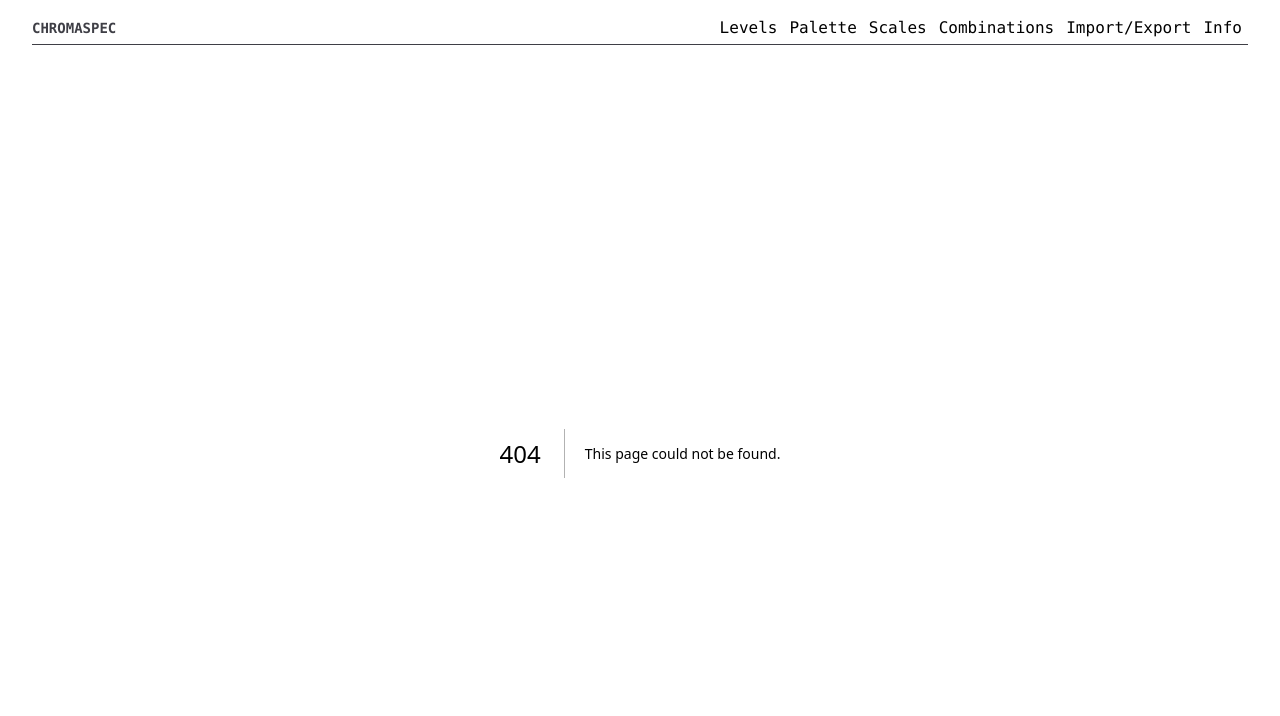
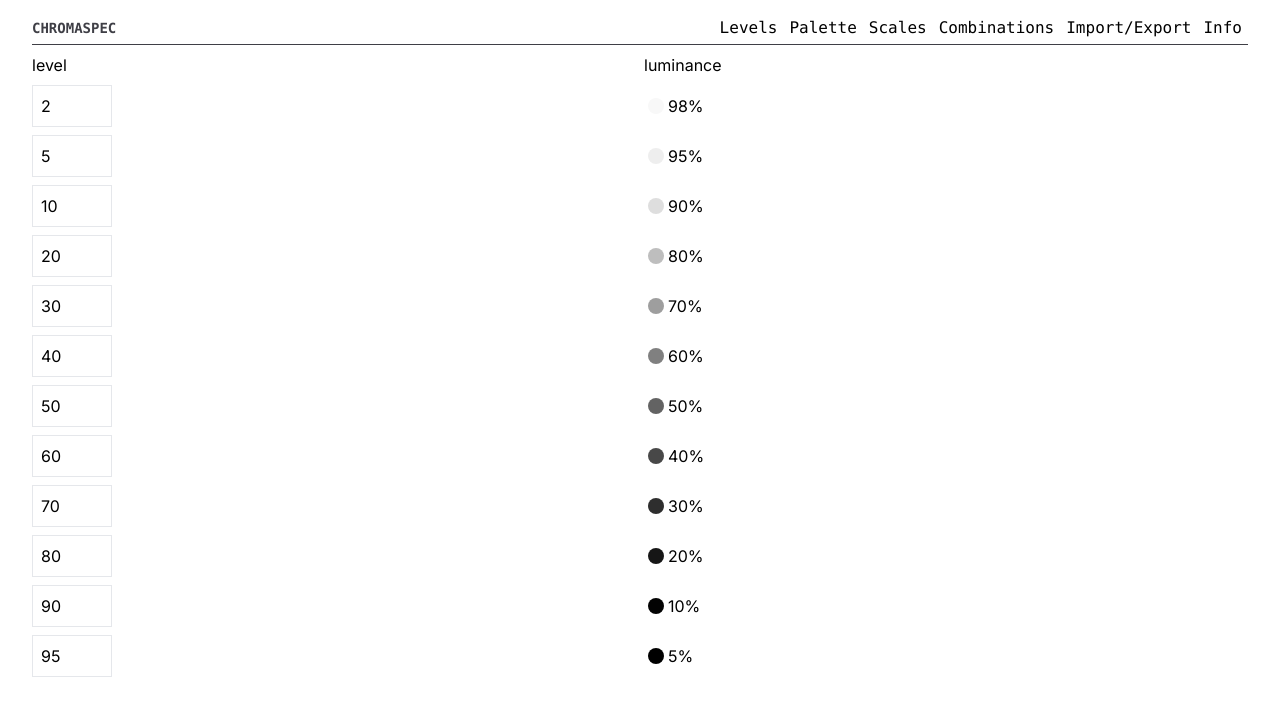
Before and after one commit to fillmember/chromaspec, a Next.js app: page /levels in a window 1280 px wide. Before the commit this address had no page. Shown: the top 716 px of the page. Built offline with nearby package versions, Linux system fonts and the light colour scheme.

Commit message:
feat: add levels page

```diff
--- a/src/app/combinations/page.tsx
+++ b/src/app/combinations/page.tsx
@@ -97,7 +97,7 @@ const ScaleDisplay = ({
   className?: string;
 }) => {
   const { colors } = scale;
-  const index = Math.floor(colors.length / 2);
+  const index = Math.floor((colors.length - 1) / 2);
   const color = colors[index];
   return (
     <div
--- /dev/null
+++ b/src/app/levels/page.tsx
@@ -0,0 +1,64 @@
+"use client";
+
+import { atomLevels } from "@/atoms/userdata";
+import { Input } from "@headlessui/react";
+import { formatCss } from "culori";
+import { produce } from "immer";
+import { useAtom } from "jotai/react";
+
+export default function PageLevels() {
+  const [levels, setLevels] = useAtom(atomLevels);
+  return (
+    <section>
+      <ol className="grid grid-cols-2 gap-2">
+        <li className="contents">
+          <span>level</span>
+          <span>luminance</span>
+        </li>
+        {levels.map((level, index) => (
+          <Level key={index} index={index} level={level} />
+        ))}
+      </ol>
+    </section>
+  );
+}
+
+const Level = (props: { index: number; level: number }) => {
+  const { index, level } = props;
+  const [levels, setLevels] = useAtom(atomLevels);
+  const luminance = 100 - level;
+  return (
+    <li className="contents">
+      <Input
+        type="number"
+        min={0}
+        max={100}
+        step={1}
+        value={level}
+        className="border p-2 w-20"
+        onChange={(evt) => {
+          const newLevelValue = parseInt(evt.target.value);
+          setLevels(
+            produce<number[]>(levels, (draftState) => {
+              draftState[index] = newLevelValue;
+            })
+          );
+        }}
+      />
+      <output className="p-1 flex gap-1 items-center">
+        <div
+          className="size-4 rounded-full"
+          style={{
+            background: formatCss({
+              mode: "oklch",
+              l: luminance / 100,
+              c: 0,
+              h: 0,
+            }),
+          }}
+        />
+        <span>{luminance}%</span>
+      </output>
+    </li>
+  );
+};
```
